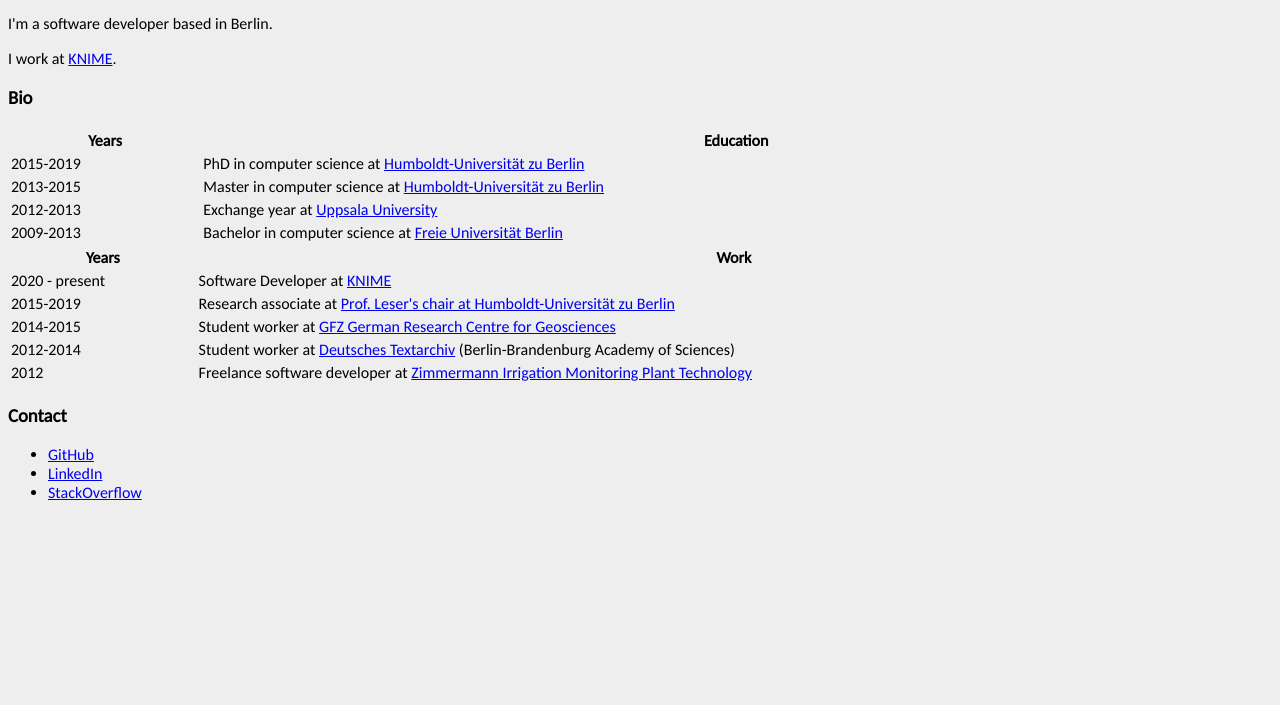
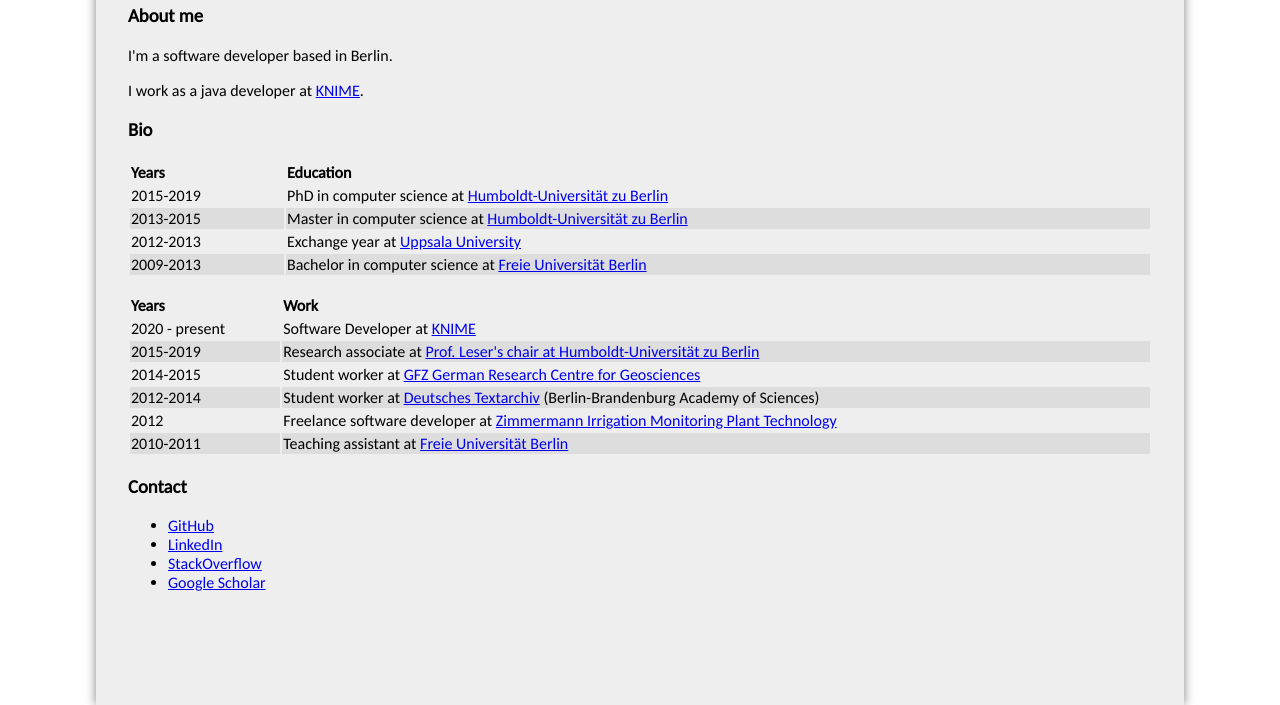
Before and after one commit to carlwitt/carlwitt.github.io, a plain HTML site: page index.html in a window 1280 px wide. Shown: the part 159-864 px from the top of the page. Before the commit the page ends 800 px from the top, so only its background shows below. Drawn offline with Linux system fonts and the light colour scheme.

Commit message:
A little bit of styling. Added teaching and scholar references.

```diff
--- a/css/style.css
+++ b/css/style.css
@@ -1,8 +1,19 @@
 /* Use the carlito font for the whole page */
 body {
     font-family: 'Carlito', sans-serif;
-    /* black background color */
-    background-color:#eee;
+
+    margin: 0;
+    padding: 0;
+
+}
+/* Content should be centered and 80% width and full height */
+.content {
+    margin: 0 auto;
+    width: 80%;
+    background-color: #eee;
+    min-height: 100vh;
+    padding: 2em;
+    box-shadow: 0 0 10px 0 rgba(0,0,0,0.5);
 }
 .header h1 {
     font-weight: bold;
@@ -14,6 +25,19 @@ body {
 table {
     width: 100%;
 }
+/* The table header should be left aligned */
+th {
+    text-align: left;
+}
+/* Table rows should alternate between white and light grey */
+tr:nth-child(even) {
+    background-color: #ddd;
+}
+/* Second table should have extra top spacing */
+table + table {
+    margin-top: 1em;
+}
+
 /* Highlight clicked links with italics */
 a:visited {
     color: inherit;
--- a/index.html
+++ b/index.html
@@ -26,7 +26,7 @@
             <div class="about-me">
                 <h3>About me</h3>
                 <p>I'm a software developer based in Berlin.</p>
-                <p>I work at <a href="https://www.knime.com/">KNIME</a>.</p>
+                <p>I work as a java developer at <a href="https://www.knime.com/">KNIME</a>.</p>
             </div>
             <div class="bio">
                 <h3>Bio</h3>
@@ -53,7 +53,6 @@
                         <td>Bachelor in computer science at <a href="https://www.fu-berlin.de/en/index.html">Freie Universität Berlin</a></td>
                     </tr>
                 </table>
-            </div>
                 <table>
                     <thead>
                         <tr>
@@ -80,13 +79,19 @@
                         <td>2012</td>
                         <td>Freelance software developer at <a href="https://idw-online.de/en/news347119">Zimmermann Irrigation Monitoring Plant Technology</a></td>
                     </tr>
+                    <tr>
+                        <td>2010-2011</td>
+                        <td>Teaching assistant at <a href="https://www.fu-berlin.de/en/index.html">Freie Universität Berlin</a></td>
+                    </tr>
                 </table>
+            </div>
             <div class="contact">
                 <h3>Contact</h3>
                 <ul>
                     <li><a href="http://www.github.com/carlwitt">GitHub</a></li>
                     <li><a href="https://www.linkedin.com/in/carl-witt/">LinkedIn</a></li>
                     <li><a href="https://stackoverflow.com/users/1752215/cw">StackOverflow</a></li>
+                    <li><a href="https://scholar.google.de/citations?user=Hh-U5y0AAAAJ">Google Scholar</a></li>
                 </ul>
             </div>
         </div>
```
Lines whose indentation alone changed are shown as unchanged.
